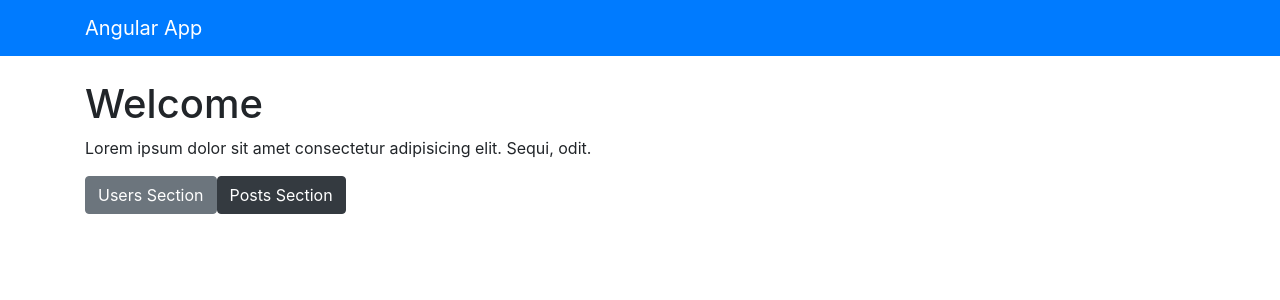
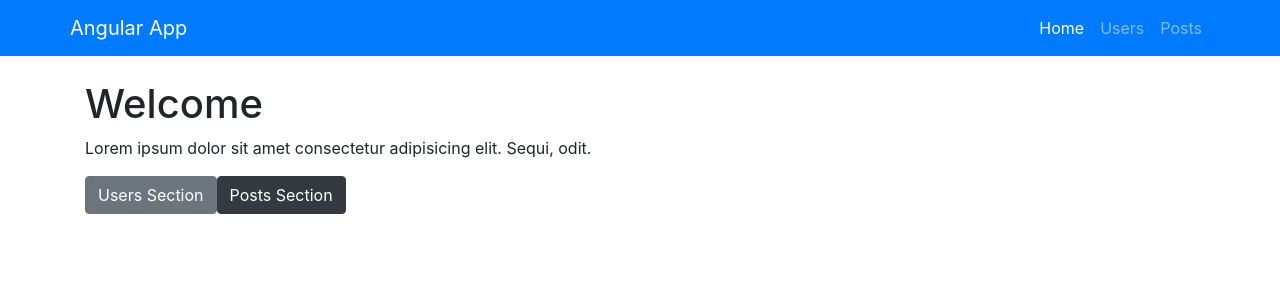
Before and after one commit to ManarBou/Angular-Front-To-Back, an Angular app: page / in a window 1280 px wide. Shown: the top 300 px of the page. Built offline with nearby package versions, Linux system fonts and the light colour scheme.

Commit message:
4. Linking To Routes

```diff
--- a/src/app/app-routing.module.ts
+++ b/src/app/app-routing.module.ts
@@ -7,7 +7,7 @@
 const routes: Routes = [
   { path : '' , component : HomeComponent },
   { path : 'users' , component : UsersComponent },
-  { path : 'posts' , component : PostsComponent },
+  { path : 'posts' , component : PostsComponent }
 
 ];
 
--- a/src/app/components/home/home.component.html
+++ b/src/app/components/home/home.component.html
@@ -1,4 +1,4 @@
 <h1>Welcome</h1>
 <p>Lorem ipsum dolor sit amet consectetur adipisicing elit. Sequi, odit.</p>
-<button class="btn btn-secondary">Users Section</button>
-<button class="btn btn-dark">Posts Section</button>
+<button class="btn btn-secondary" routerLink="/users">Users Section</button>
+<button class="btn btn-dark" routerLink="/posts">Posts Section</button>
--- a/src/app/components/navbar/navbar.component.html
+++ b/src/app/components/navbar/navbar.component.html
@@ -1,6 +1,19 @@
-<nav class="navbar navbar-dark bg-primary mb-4">
+<nav class="navbar navbar-expand navbar-dark bg-primary mb-4">
     <div class="container">
-        <a href="#" class="nav navbar-brand">Angular App</a>
+        <a routerLink="/" class="nav navbar-brand">Angular App</a>
+        <div>
+            <ul class="navbar-nav ml-auto">
+                <li class="nav-item" [routerLinkActive]="['active']" [routerLinkActiveOptions]="{exact:true}">
+                    <a routerLink="/" class="nav-link">Home</a>
+                </li>
+                <li class="nav-item" [routerLinkActive]="['active']" [routerLinkActiveOptions]="{exact:true}">
+                    <a routerLink="/users" class="nav-link">Users</a>
+                </li>
+                <li class="nav-item" [routerLinkActive]="['active']" [routerLinkActiveOptions]="{exact:true}">
+                    <a routerLink="/posts" class="nav-link">Posts</a>
+                </li>
+            </ul>
+        </div>
     </div>
 
 </nav>
```
